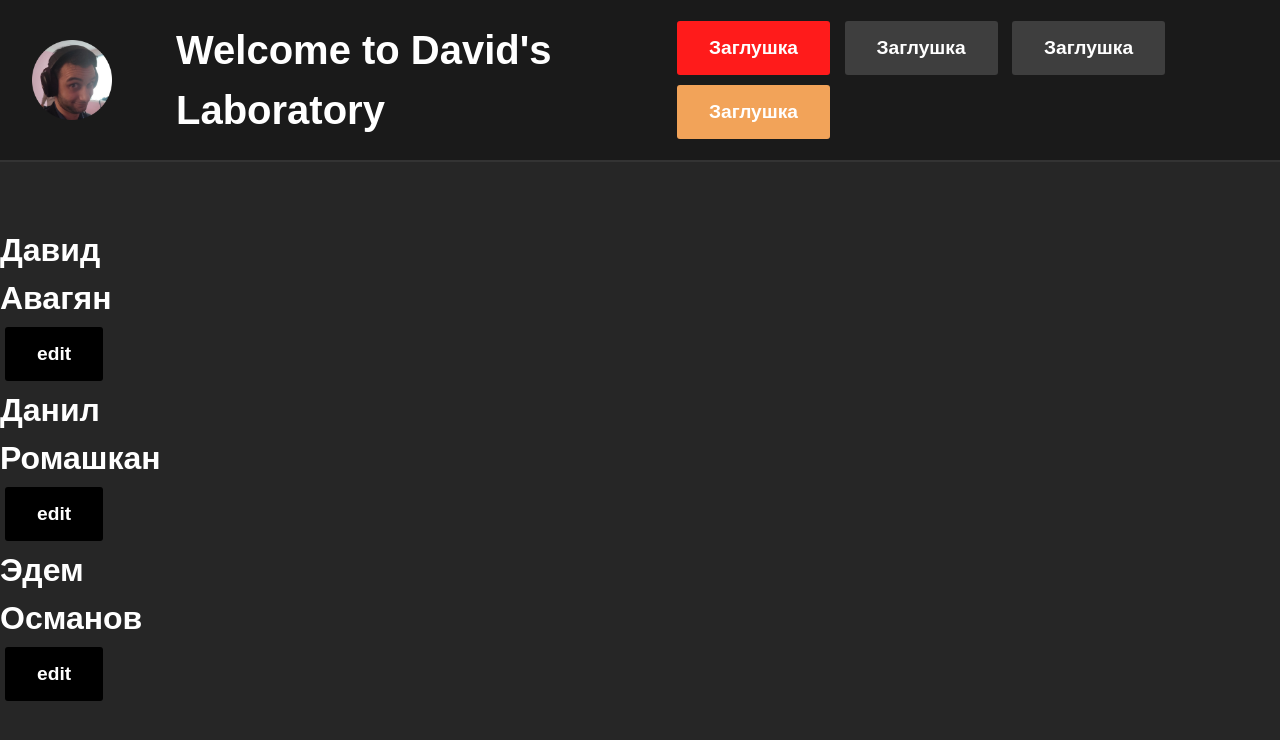
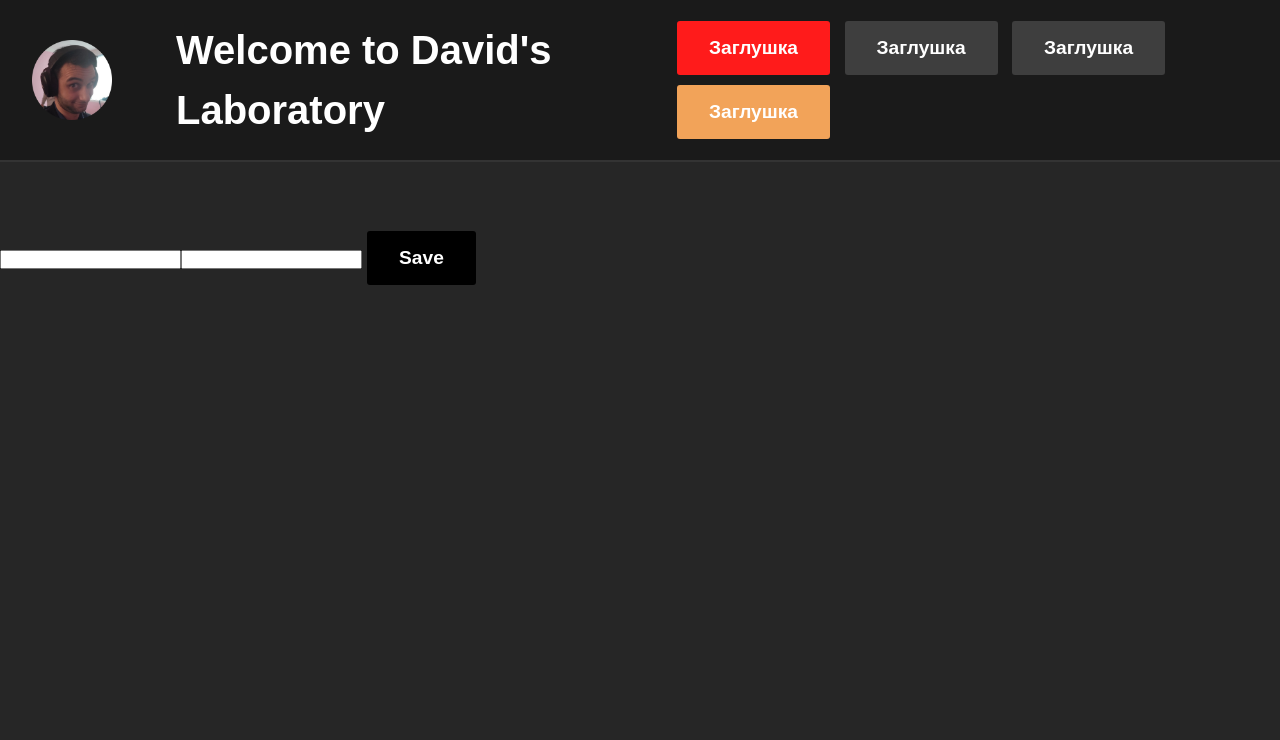
Before and after one commit to bronepoezd410/4AIP_VueExercises410, a Vue app in the folder MakoVueExercises/: page / in a window 1280 px wide. Shown: the top 740 px of the page. Built offline with nearby package versions, Linux system fonts and the light colour scheme.

Commit message:
069_Компонент для добавления данных

```diff
--- a/MakoVueExercises/src/App.vue
+++ b/MakoVueExercises/src/App.vue
@@ -1,63 +1,49 @@
-
 
 <template>
-<Rabotnik v-for="user in users"
-		:id="user.id"
-		:name="user.name"
-		:surn="user.surn"
-		:key="user.id"
-    @change="change"
-/>
-</template>
+    <AddUsers @add="add" />
+  </template>
+
 
 
 
 <script>
-import Rabotnik from './components/Employee.vue'
+import AddUsers from './components/AddUsers.vue'
+import Employee from './components/Employee.vue'
+
 export default {
   components: {
-    Rabotnik
+    AddUsers, Employee
   },
   data() {
     return {
       users: [
         {
           id: 1,
-          name: 'Давид',
-          surn: 'Авагян'
+          name: 'name1',
+          surn: 'surn1'
         },
         {
           id: 2,
-          name: 'Данил',
-          surn: 'Ромашкан'
+          name: 'name2',
+          surn: 'surn2'
         },
         {
           id: 3,
-          name: 'Эдем',
-          surn: 'Османов'
+          name: 'name3',
+          surn: 'surn3'
         },
       ],
     }
   },
   methods: {
-    change(id, name, surn){
-      this.users = this.users.map((user) => {
-        if(user.id === id){
-          user.name = name;
-          user.surn = surn;
-        }
-        return user;
-      });
+    add(name, surn) {
+      let id = this.users.length + 1;
+      this.users.push({id, name, surn});
+      console.log(this.users)
     }
   }
 }
 </script>
-
-
-
-
-
-
 
 
 <style>
--- /dev/null
+++ b/MakoVueExercises/src/components/AddUsers.vue
@@ -0,0 +1,26 @@
+<template>
+    <div>
+       <input class="block_input" v-model="newName">
+       <input class="block_input" v-model="newSurn">
+       <button @click="save">Save</button>
+    </div>
+ </template>
+
+
+
+
+<script>
+export default {
+   data() {
+      return {
+         newName: ' ',
+         newSurn: ' ',
+      }
+   },
+   methods: {
+      save() {
+         this.$emit('add', this.newName, this.newSurn)
+      }
+   }
+}
+</script>
--- a/MakoVueExercises/src/components/Employee.vue
+++ b/MakoVueExercises/src/components/Employee.vue
@@ -1,56 +1,11 @@
+<script>
 
-<template>
-	<template v-if="!isEdit">
-	  <div class="block">
-		<h1>{{ name }}</h1>
-		<h1>{{ surn }}</h1>
-		<button class="btn" @click="edit">edit</button>
-	  </div>
-	</template>
-	<template v-else>
-	  <div class="block">
-		<input class="block_input" v-model="newName">
-		<input class="block_input" v-model="newSurn">
-		<button class="btn" @click="save">save</button>
-	  </div>
-	</template>
-  </template>
-
-<script>
-export default {
-  props: {
-    id: Number,
-    name: String,
-    surn: String,
-  },
-  emits: ['change'],
-  data() {
-    return {
-      isEdit: false,
-      newName: this.name,
-      newSurn: this.surn,
-    }
-  },
-  methods: {
-    edit() {
-      this.isEdit = true;
-    },
-    save() {
-      this.isEdit = false;
-      this.$emit('change', this.id, this.newName, this.newSurn);
-    }
-  }
-}
 </script>
 
 
+<template>
 
-// <!-- props: {
-// 	title: String,
-// 	likes: Number,
-// 	isPublished: Boolean,
-// 	commentIds: Array,
-// 	author: Object,
-// 	callback: Function,
-// 	contactsPromise: Promise // или любой другой конструктор
-// } -->
+
+
+
+</template>
```
